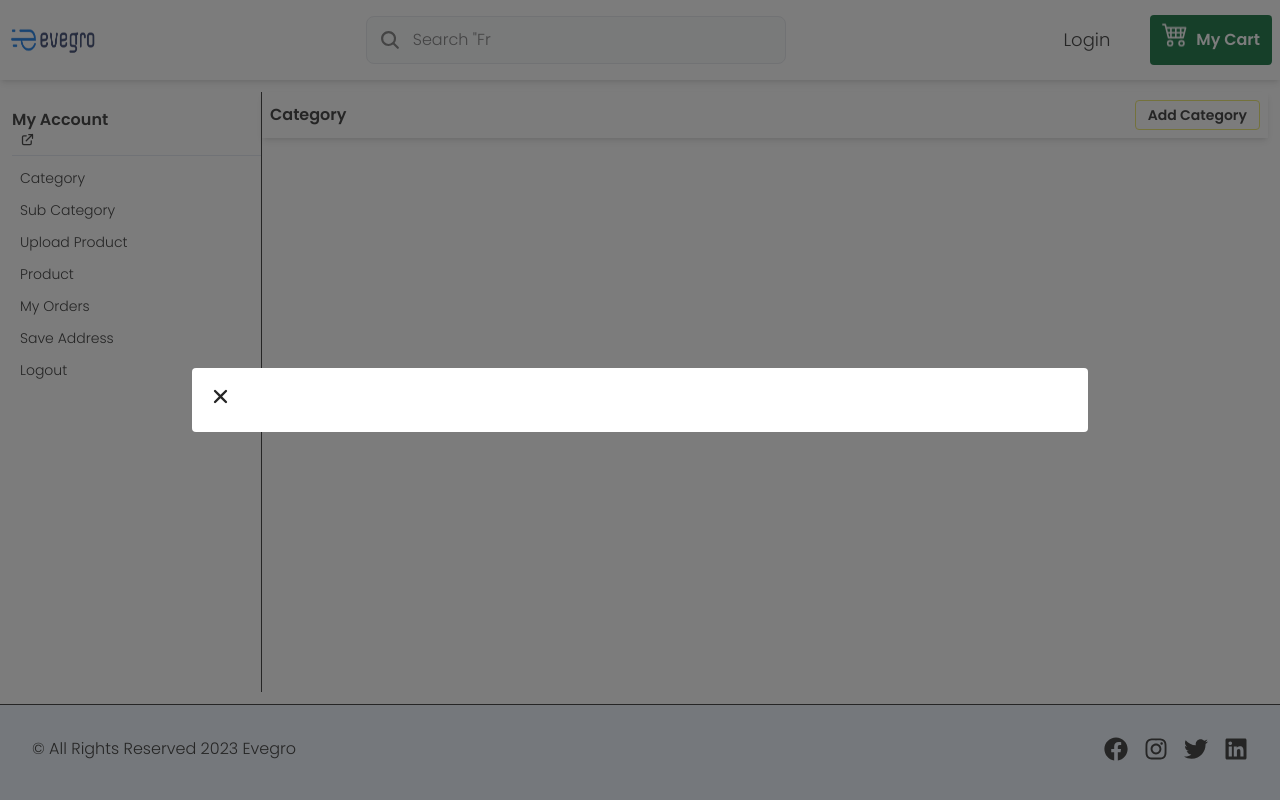
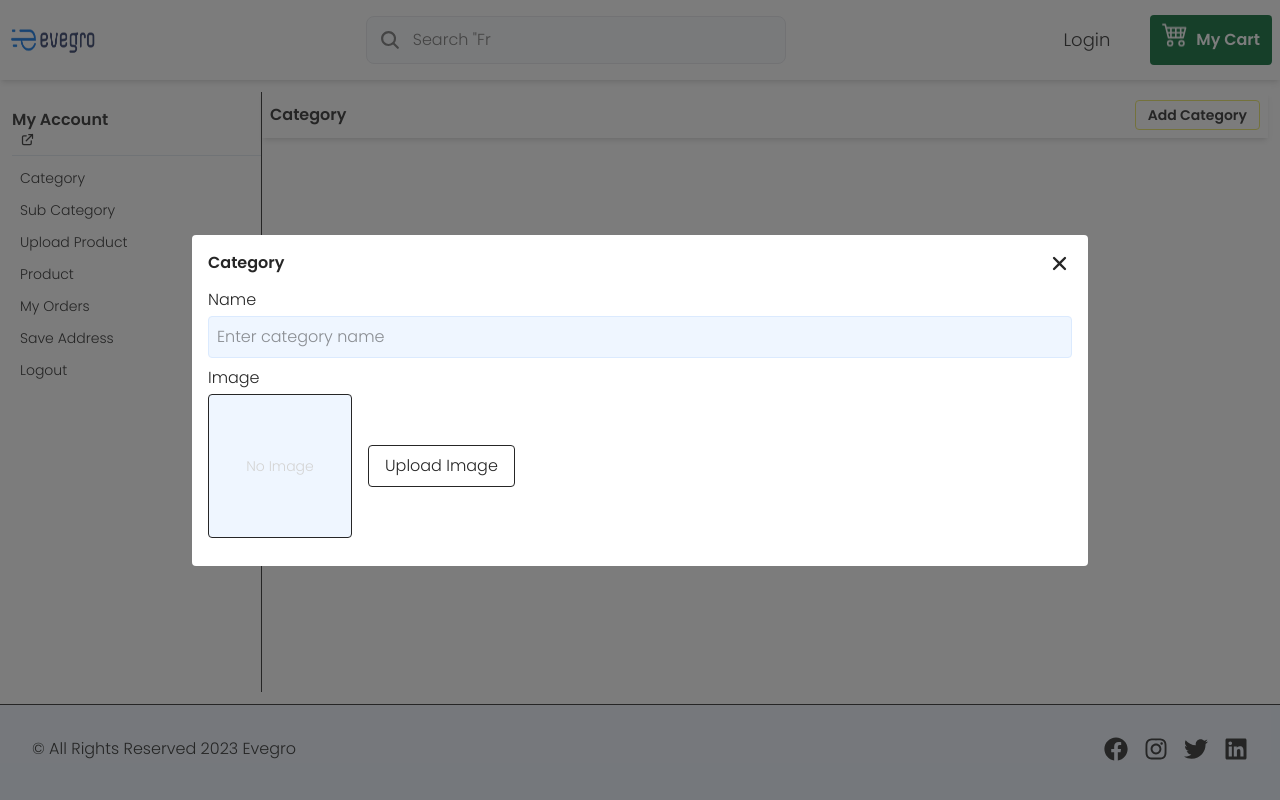
Before and after one commit to Karthik7259/evergo, a React (Vite) app in the folder frontend/: page /dashboard/category in a window 1280 px wide. Both pictures are taken after a click on the button "Add Category". Built offline with nearby package versions, Linux system fonts and the light colour scheme; no server answers.

Commit message:
upload-ui

```diff
--- a/frontend/src/components/UploadCategoryModel.jsx
+++ b/frontend/src/components/UploadCategoryModel.jsx
@@ -6,12 +6,68 @@ const UploadCategoryModel = ({close}) => {
         name: "",
         image: ""
     });
+
+    const handleOnChange = (e) => {
+        const { name, value } = e.target;
+        setData((prevData) =>{
+            return {
+                ...prevData,
+                [name]: value
+            }
+        })
+    }
+
+    const handleSubmit = (e) => {
+        e.preventDefault();
+
+    }
+
+
+
   return (
     <section className='fixed top-0 bottom-0 left-0 right-0 p-4  bg-neutral-800/60 flex items-center justify-center'>
                <div className='bg-white max-w-4xl w-full p-4 rounded '>
-                     <button className='w-fit blovl'>
+                <div className='flex items-center justify-between '>
+                    <h1 className='font-semibold '>Category</h1>
+                     <button onClick={close} className='w-fit block ml-auto'>
                                   <IoClose size={25}/>
                      </button>
+
+
+                </div>
+                  <form className='my-3 grid gap-2 ' onSubmit={handleSubmit}>
+                       <div className='grid gap-1 '>
+                          <label id='category-name'>Name</label>
+                          <input
+                          type='text'
+                          id='category-name'
+                          placeholder='Enter category name'
+                          value={data.name
+                          }
+                          name='name'
+                          onChange={handleOnChange}
+                          className='bg-blue-50 p-2 border border-blue-100 focus-within:border-amber-400 outline-none rounded'
+                          />
+                       </div>
+
+                       <div className='grid gap-1'>
+                        <p>Image</p>
+                           <div className='flex  gap-4 flex-col lg:flex-row  items-center '>
+                             <div className='border bg-blue-50 h-36 w-full  lg:w-36 flex items-center justify-center rounded '>
+                                 <p className='text-sm text-neutral-300'>No Image</p>
+                            </div>
+                            <label htmlFor="uploadCategoryImage">
+                                  <div disabled={!data.name} className={`border ${!data.name ? "bg-grey-400":"bg-amber-400" }
+                            px-4 py-2 rounded cursor-pointer
+                            `}>
+                                Upload Image
+                            </div>
+                            <input type='file'  id='uploadCategoryImage' className='hidden'/>
+                            </label>
+
+                           </div>
+                       </div>
+                  </form>
                </div>
     </section>
   )
```
